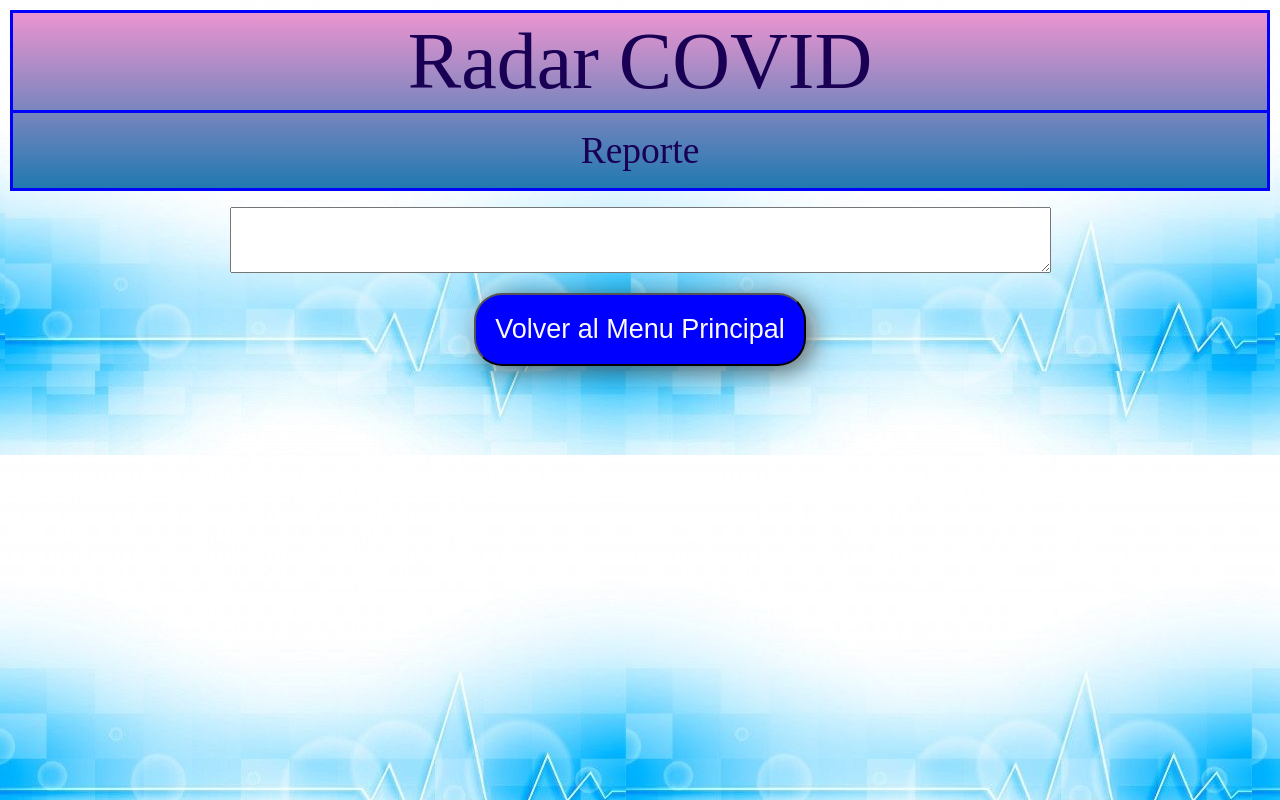
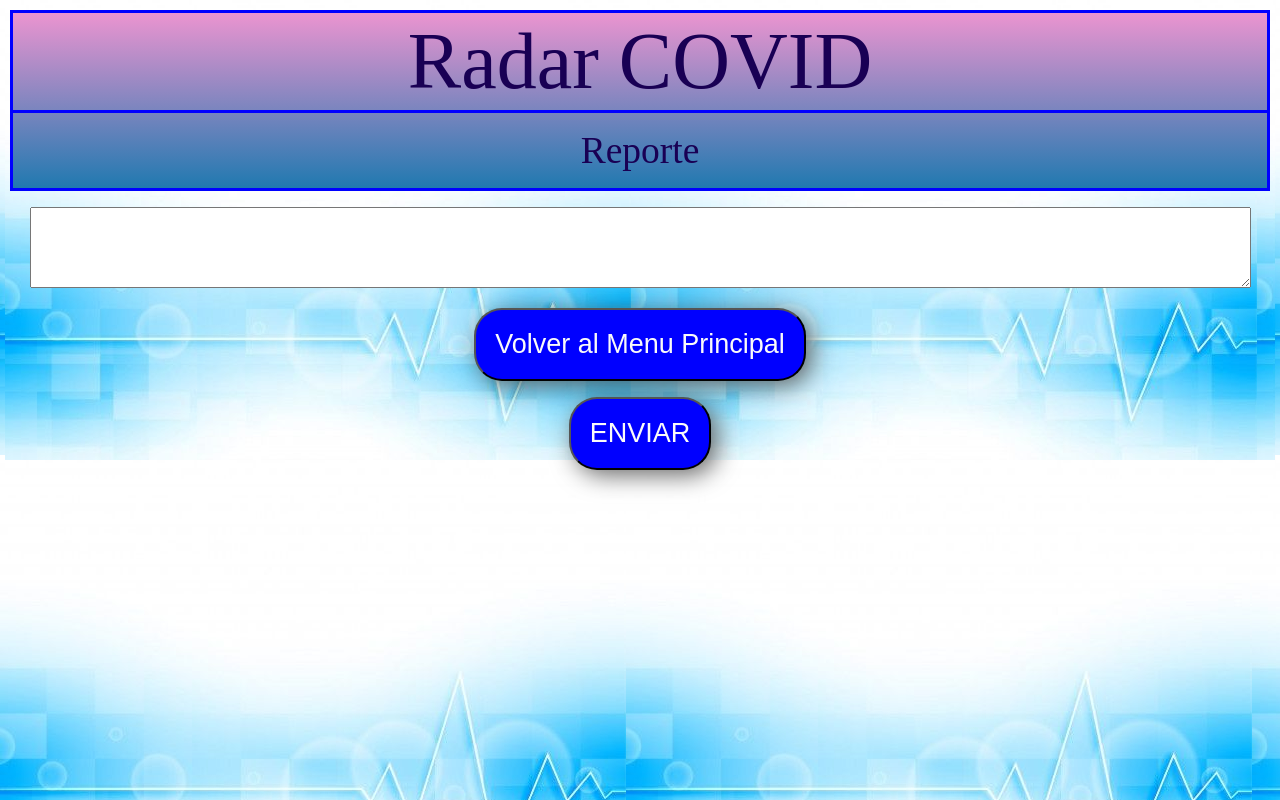
Before and after one commit to Jromeo15/RADAR-COVID-2.0, a React (Create React App) app: page /Reporte in a window 1280 px wide. Built offline with nearby package versions, Linux system fonts and the light colour scheme.

Commit message:
Cambios 3

```diff
--- a/src/Alerta.js
+++ b/src/Alerta.js
@@ -41,7 +41,7 @@ function Alerta() {
 				<div className="cuadro">
 				<p>Atención, está a punto de enviar un informe al Ministerio de Sanidad. Sus datos serán enviados al servidor. ¿Está seguro de que desea continuar? </p>
 				<p className="spacer"></p>
-				<span className="cuadro"v><Link to="/MenuPrincipal">SÍ</Link></span>  <span className="cuadror"><Link to="/Reporte">NO</Link></span>
+				<span className="cuadrov"><Link to="/MenuPrincipal">SÍ</Link></span>  <span className="cuadror"><Link to="/Reporte">NO</Link></span>
 				<p className="spacer"></p>
 				</div>
 				<p className="spacer"></p>
--- a/src/Reporte.js
+++ b/src/Reporte.js
@@ -7,6 +7,7 @@ import {
 }
     from "react-router-dom";
 import Registro from "./Registro";
+import Alerta from "./Alerta";
 
 function Reporte() {
     return (
@@ -35,10 +36,14 @@ function Reporte() {
                 <div className="reporte">
                     <div className="insertar">
                         <p className="spacer"></p>
-                        <textarea name="Resumen" rows="4" cols="100"></textarea>
+                        <textarea name="Resumen" rows="5" cols="150"></textarea>
                         <p className="spacer"></p>
                         <Link to="./MenuPrincipal">
                             <button className="boton">Volver al Menu Principal</button>
+                        </Link>
+                        <p className="spacer"></p>
+                        <Link to="/Alerta">
+                            <button className="boton">ENVIAR</button>
                         </Link>
                     </div>
                 </div>
```
